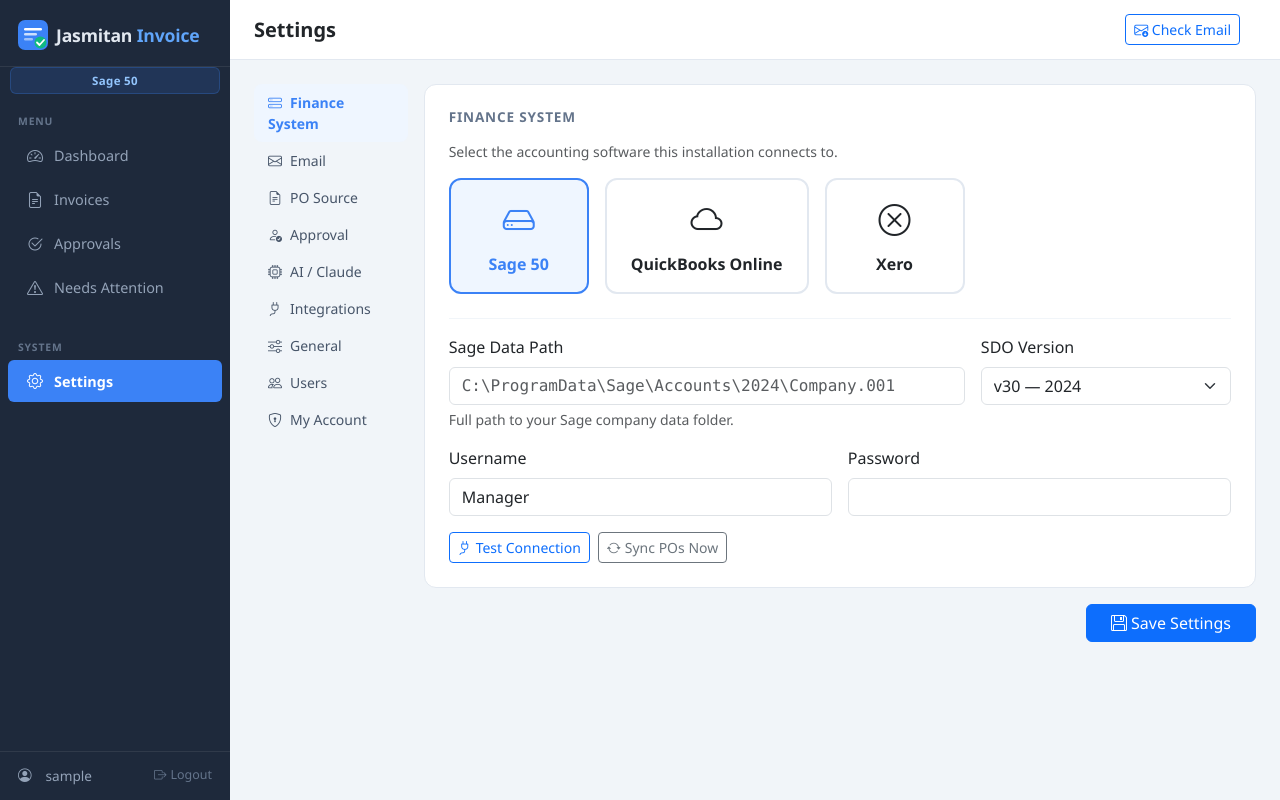
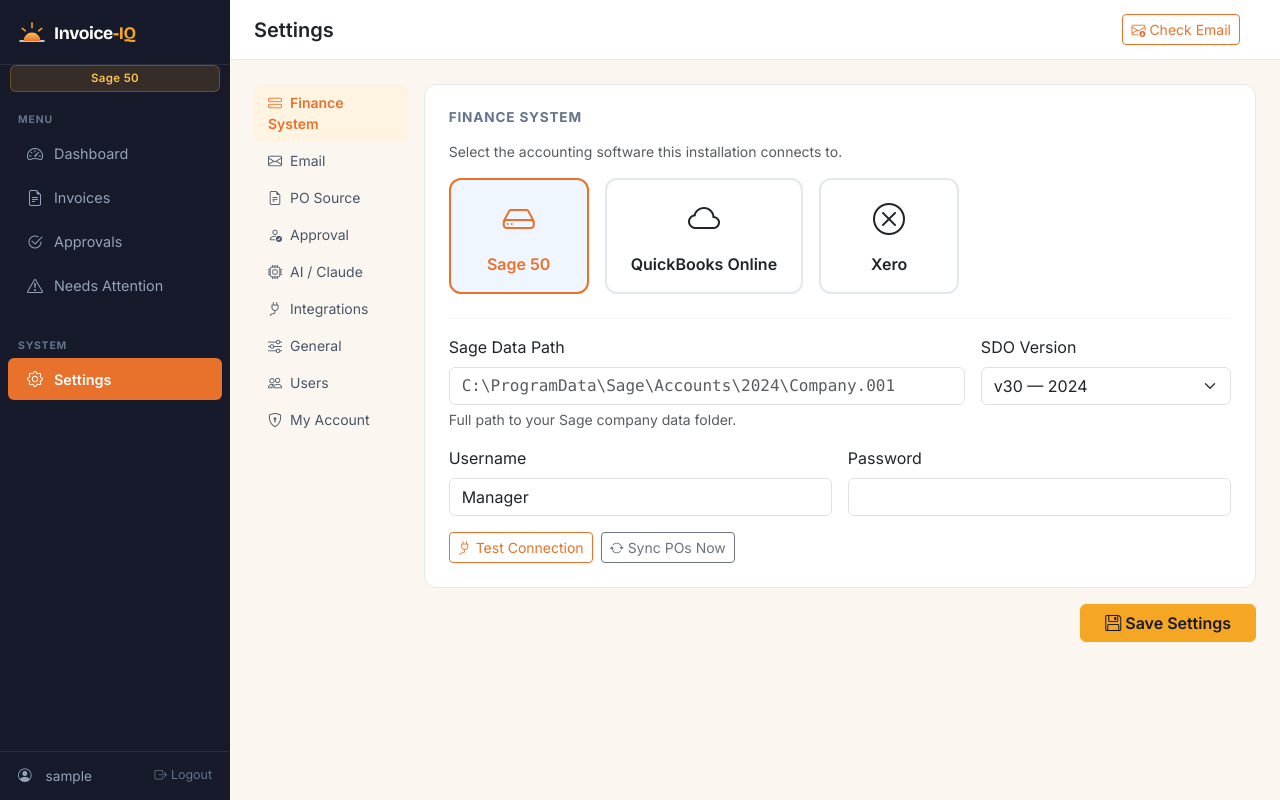
Before and after one commit to Titan-Tim/invoiceiq, a Flask app: page /settings in a window 1280 px wide. Run offline with Flask 3, Linux system fonts and the light colour scheme; the visitor is signed in with stand-in values (Sample User, id 1); data that the repository does not hold is empty; some libraries are stand-ins or nearby versions.

Commit message:
Rebrand to Invoice-IQ (Sol-IQ suite)
Sol-IQ palette (ink sidebar, ember accents, amber primary buttons,
paper background), rising-sun lockup across app/login/wizard/docs
pages, Inter + Bricolage Grotesque typography, Sol-IQ favicon,
Bootstrap primary overrides. Display strings Jasmitan Invoice ->
Invoice-IQ and Jasmitan Ledger -> Ledger-IQ throughout.

Functional fixes riding along: the Ledger-IQ push default and the
Settings placeholder now point at https://ledger.sol-iq.co.uk (the
old jasmitan.co.uk/ledger URL is dead after the Ledger move); reset
emails send from the verified no-reply@sol-iq.co.uk with APP_URL
defaulting to https://invoice.sol-iq.co.uk.

Co-Authored-By: Claude Fable 5 <noreply@anthropic.com>

```diff
--- a/app.py
+++ b/app.py
@@ -599,7 +599,7 @@ def create_app():
                 _post_to_ledgeriq(inv, settings)
             except Exception as e:
                 app.logger.error(f"LedgerIQ post failed for invoice {inv.id}: {e}")
-                note = f"Jasmitan Ledger post failed: {_friendly_ledgeriq_error(e)}"
+                note = f"Ledger-IQ post failed: {_friendly_ledgeriq_error(e)}"
                 inv.status_message = f"{inv.status_message} | {note}" if inv.status_message else note
 
         _recompute_push_failed(inv, settings)
@@ -658,7 +658,7 @@ def create_app():
         inv = db.get_or_404(Invoice, invoice_id)
         settings = load_settings()
         if not settings.get('integrations', {}).get('ledgeriq', {}).get('enabled'):
-            return jsonify({'error': 'Jasmitan Ledger integration is not enabled in Settings'}), 400
+            return jsonify({'error': 'Ledger-IQ integration is not enabled in Settings'}), 400
         try:
             _post_to_ledgeriq(inv, settings)
             inv.status_message = None
@@ -667,7 +667,7 @@ def create_app():
             return jsonify({'success': True, 'push_failed': inv.push_failed})
         except Exception as e:
             friendly = _friendly_ledgeriq_error(e)
-            inv.status_message = f"Jasmitan Ledger post failed: {friendly}"
+            inv.status_message = f"Ledger-IQ post failed: {friendly}"
             _recompute_push_failed(inv, settings)
             db.session.commit()
             return jsonify({'error': friendly}), 500
@@ -998,27 +998,27 @@ def create_app():
         if not api_key:
             app.logger.warning("RESEND_API_KEY not configured — skipping password reset email")
             return
-        login_url = f"{os.environ.get('APP_URL', 'https://invoice.jasmitan.co.uk')}/login"
+        login_url = f"{os.environ.get('APP_URL', 'https://invoice.sol-iq.co.uk')}/login"
         resp = requests.post(
             "https://api.resend.com/emails",
             headers={"Authorization": f"Bearer {api_key}", "Content-Type": "application/json"},
             json={
-                "from": os.environ.get('EMAIL_FROM', 'Jasmitan Invoice <noreply@smart-iq.co.uk>'),
+                "from": os.environ.get('EMAIL_FROM', 'Invoice-IQ <no-reply@sol-iq.co.uk>'),
                 "to": user.email,
-                "subject": "Your Jasmitan Invoice password has been reset",
+                "subject": "Your Invoice-IQ password has been reset",
                 "html": f"""
                   <div style="font-family:Arial,Helvetica,sans-serif;color:#1e293b;max-width:480px;margin:0 auto;">
                     <h2 style="margin:0 0 12px;">Password reset, {user.name}</h2>
                     <p style="font-size:14px;color:#475569;">
-                      You (or someone on your behalf) requested a password reset for Jasmitan Invoice.
+                      You (or someone on your behalf) requested a password reset for Invoice-IQ.
                       Use the temporary password below to log in — you'll be asked to set your own password right away.
                     </p>
                     <div style="margin:20px 0;padding:16px;background:#f8fafc;border-radius:8px;font-size:14px;">
                       <p style="margin:2px 0;">Email: <strong>{user.email}</strong></p>
                       <p style="margin:2px 0;">Temporary password: <strong style="font-family:monospace;">{temp_password}</strong></p>
                     </div>
-                    <a href="{login_url}" style="display:inline-block;padding:10px 20px;background:#2563eb;color:#ffffff;border-radius:8px;text-decoration:none;font-size:14px;">
-                      Log in to Jasmitan Invoice
+                    <a href="{login_url}" style="display:inline-block;padding:10px 20px;background:#F5A623;color:#171A2B;font-weight:600;border-radius:8px;text-decoration:none;font-size:14px;">
+                      Log in to Invoice-IQ
                     </a>
                     <p style="margin-top:24px;font-size:12px;color:#94a3b8;">
                       If you didn't request this, please contact your administrator immediately.
--- a/src/config_manager.py
+++ b/src/config_manager.py
@@ -57,7 +57,7 @@ DEFAULT_SETTINGS = {
     "integrations": {
         "ledgeriq": {
             "enabled":      False,
-            "api_base_url": "https://jasmitan.co.uk/ledger",
+            "api_base_url": "https://ledger.sol-iq.co.uk",
             "api_key":      ""
         }
     },
--- a/static/css/app.css
+++ b/static/css/app.css
@@ -1,18 +1,23 @@
 /* ============================================================
-   Jasmitan Invoice — Global Styles
+   Invoice-IQ — Global Styles
    ============================================================ */
 
+@import url('https://fonts.googleapis.com/css2?family=Bricolage+Grotesque:opsz,wght@12..96,700&family=Inter:wght@400;500;600;700&display=swap');
+
+/* Sol-IQ brand tokens (rebrand brief §4; canonical source: sol-iq-hub repo) */
 :root {
   --sidebar-width: 230px;
-  --sidebar-bg: #1e293b;
-  --sidebar-hover: #334155;
-  --sidebar-active: #3b82f6;
+  --sidebar-bg: #171A2B;       /* ink */
+  --sidebar-hover: #3A3F58;    /* ink-soft */
+  --sidebar-active: #E8722C;   /* ember */
   --topbar-h: 60px;
-  --accent: #3b82f6;
+  --accent: #E8722C;           /* ember */
+  --accent-tint: #FFF4E1;      /* pale dawn */
+  --sol: #F5A623;              /* sun amber */
   --success: #10b981;
   --warning: #f59e0b;
   --danger: #ef4444;
-  --body-bg: #f1f5f9;
+  --body-bg: #FBF7F0;          /* paper */
   --card-bg: #ffffff;
   --text-muted: #64748b;
 }
@@ -20,7 +25,7 @@
 /* ---- Layout ---- */
 
 * { box-sizing: border-box; }
-body { background: var(--body-bg); font-family: 'Segoe UI', system-ui, sans-serif; margin: 0; }
+body { background: var(--body-bg); font-family: 'Inter', 'Segoe UI', system-ui, sans-serif; margin: 0; }
 
 #app-wrapper { min-height: 100vh; }
 
@@ -48,8 +53,8 @@ body { background: var(--body-bg); font-family: 'Segoe UI', system-ui, sans-seri
   border-bottom: 1px solid rgba(255,255,255,0.08);
 }
 .sidebar-brand i { font-size: 1.3rem; color: var(--accent); }
-.brand-text { font-size: 1.1rem; font-weight: 600; color: #e2e8f0; letter-spacing: -0.01em; }
-.brand-text strong { color: #60a5fa; font-weight: 800; }
+.brand-text { font-family: 'Bricolage Grotesque', 'Inter', sans-serif; font-size: 1.1rem; font-weight: 700; color: #ffffff; letter-spacing: -0.02em; }
+.brand-text strong { color: var(--sol); font-weight: 800; }
 
 .sidebar-section-label {
   font-size: 0.65rem;
@@ -77,14 +82,14 @@ body { background: var(--body-bg); font-family: 'Segoe UI', system-ui, sans-seri
 .sidebar-system-badge {
   margin: 0 10px 6px;
   padding: 4px 10px;
-  background: rgba(59,130,246,0.15);
-  color: #93c5fd;
+  background: rgba(245,166,35,0.14);
+  color: #FFC24B;
   border-radius: 6px;
   font-size: 0.72rem;
   font-weight: 600;
   letter-spacing: 0.03em;
   text-align: center;
-  border: 1px solid rgba(59,130,246,0.25);
+  border: 1px solid rgba(245,166,35,0.28);
 }
 
 .sidebar-footer {
@@ -321,7 +326,7 @@ body { background: var(--body-bg); font-family: 'Segoe UI', system-ui, sans-seri
   font-size: 0.875rem;
 }
 .settings-nav .nav-link.active {
-  background: #eff6ff;
+  background: var(--accent-tint);
   color: var(--accent);
   font-weight: 600;
 }
@@ -347,7 +352,7 @@ body { background: var(--body-bg); font-family: 'Segoe UI', system-ui, sans-seri
 }
 .login-logo {
   width: 64px; height: 64px;
-  background: var(--accent);
+  background: #FFE9C7;
   border-radius: 16px;
   display: flex; align-items: center; justify-content: center;
   font-size: 1.8rem;
@@ -398,12 +403,12 @@ body { background: var(--body-bg); font-family: 'Segoe UI', system-ui, sans-seri
 .drop-zone:hover,
 .drop-zone.drag-over {
   border-color: var(--accent);
-  background: #eff6ff;
+  background: var(--accent-tint);
 }
-.drop-zone.drag-over { box-shadow: 0 0 0 4px rgba(59,130,246,.12); }
+.drop-zone.drag-over { box-shadow: 0 0 0 4px rgba(245,166,35,.18); }
 .drop-zone-icon {
   width: 44px; height: 44px; border-radius: 10px;
-  background: #eff6ff; color: var(--accent);
+  background: var(--accent-tint); color: var(--accent);
   display: flex; align-items: center; justify-content: center;
   font-size: 1.3rem; flex-shrink: 0;
   transition: background .2s;
@@ -491,3 +496,21 @@ body { background: var(--body-bg); font-family: 'Segoe UI', system-ui, sans-seri
   .content-body { padding-left: 12px; padding-right: 12px; }
 }
 .discrepancy-item { background: #fff7ed; border-left: 3px solid var(--warning); padding: 6px 10px; border-radius: 0 6px 6px 0; font-size: 0.8rem; margin-bottom: 4px; }
+
+/* ---- Bootstrap accent overrides (Sol-IQ) ---- */
+
+.btn-primary {
+  --bs-btn-bg: #F5A623; --bs-btn-border-color: #F5A623; --bs-btn-color: #171A2B;
+  --bs-btn-hover-bg: #D6871A; --bs-btn-hover-border-color: #D6871A; --bs-btn-hover-color: #171A2B;
+  --bs-btn-active-bg: #D6871A; --bs-btn-active-border-color: #D6871A; --bs-btn-active-color: #171A2B;
+  --bs-btn-disabled-bg: #F5A623; --bs-btn-disabled-border-color: #F5A623; --bs-btn-disabled-color: #171A2B;
+  font-weight: 600;
+}
+.btn-outline-primary {
+  --bs-btn-color: #E8722C; --bs-btn-border-color: #E8722C;
+  --bs-btn-hover-bg: #E8722C; --bs-btn-hover-border-color: #E8722C; --bs-btn-hover-color: #fff;
+  --bs-btn-active-bg: #E8722C; --bs-btn-active-border-color: #E8722C; --bs-btn-active-color: #fff;
+}
+.text-primary { color: #E8722C !important; }
+a { color: #C95E1F; }
+a:hover { color: #E8722C; }
--- a/static/js/app.js
+++ b/static/js/app.js
@@ -1,5 +1,5 @@
 /* ============================================================
-   Jasmitan Invoice — Global JS
+   Invoice-IQ — Global JS
    ============================================================ */
 
 // ---- Mobile nav ----
--- a/templates/base.html
+++ b/templates/base.html
@@ -3,9 +3,12 @@
 <head>
   <meta charset="UTF-8">
   <meta name="viewport" content="width=device-width, initial-scale=1.0">
-  <title>{% block title %}Jasmitan Invoice{% endblock %} — {{ finance_system_name }}</title>
+  <title>{% block title %}Invoice-IQ{% endblock %} — {{ finance_system_name }}</title>
   <link href="https://cdn.jsdelivr.net/npm/bootstrap@5.3.2/dist/css/bootstrap.min.css" rel="stylesheet">
   <link href="https://cdn.jsdelivr.net/npm/bootstrap-icons@1.11.3/font/bootstrap-icons.min.css" rel="stylesheet">
+  <link rel="icon" href="{{ url_for('static', filename='favicon.svg') }}" type="image/svg+xml">
+  <link rel="icon" href="{{ url_for('static', filename='favicon.ico') }}" sizes="32x32">
+  <meta name="theme-color" content="#F5A623">
   <link href="{{ url_for('static', filename='css/app.css') }}" rel="stylesheet">
   <script>
     // Path prefix when served behind the portal proxy (e.g. "/invoice"); "" standalone.
@@ -32,18 +35,22 @@
   <!-- Sidebar -->
   <nav id="sidebar">
     <div class="sidebar-brand">
-      <svg width="30" height="30" viewBox="0 0 30 30" fill="none" xmlns="http://www.w3.org/2000/svg" class="me-2 flex-shrink-0">
-        <!-- Document body -->
-        <rect width="30" height="30" rx="7" fill="#3b82f6"/>
-        <!-- Invoice row lines -->
-        <rect x="6" y="8"  width="18" height="2.5" rx="1.25" fill="white"/>
-        <rect x="6" y="13" width="13" height="2.5" rx="1.25" fill="rgba(255,255,255,0.75)"/>
-        <rect x="6" y="18" width="9"  height="2.5" rx="1.25" fill="rgba(255,255,255,0.5)"/>
-        <!-- Smart-check mark bottom-right -->
-        <circle cx="22.5" cy="22.5" r="6" fill="#10b981"/>
-        <polyline points="19,22.5 21.5,25 26,20" stroke="white" stroke-width="1.8" stroke-linecap="round" stroke-linejoin="round" fill="none"/>
+      <svg width="28" height="28" viewBox="0 0 40 40" fill="none" xmlns="http://www.w3.org/2000/svg" class="me-2 flex-shrink-0">
+        <defs>
+          <linearGradient id="iiq-sun" x1="0" y1="0" x2="0" y2="1">
+            <stop offset="0%" stop-color="#FFC24B"/>
+            <stop offset="100%" stop-color="#E8722C"/>
+          </linearGradient>
+        </defs>
+        <line x1="3" y1="30" x2="37" y2="30" stroke="#FFFFFF" stroke-width="2.4" stroke-linecap="round"/>
+        <path d="M8 30a12 12 0 0 1 24 0" fill="url(#iiq-sun)"/>
+        <g stroke="#F5A623" stroke-width="2.2" stroke-linecap="round">
+          <line x1="20" y1="4" x2="20" y2="11"/>
+          <line x1="6" y1="12" x2="10.5" y2="15.5"/>
+          <line x1="34" y1="12" x2="29.5" y2="15.5"/>
+        </g>
       </svg>
-      <span class="brand-text">Jasmitan <strong>Invoice</strong></span>
+      <span class="brand-text">Invoice<strong>-IQ</strong></span>
     </div>
     <div class="sidebar-system-badge">{{ finance_system_name }}</div>
     <div class="sidebar-section-label">MENU</div>
--- a/templates/invoice_detail.html
+++ b/templates/invoice_detail.html
@@ -425,7 +425,7 @@ function renderActions(data) {
   }
   if (['matched','partial_match','approved'].includes(status)) {
     html += `<button class="btn btn-primary" onclick="postToFinance()"><i class="bi bi-cloud-upload me-1"></i>Post to Finance</button>`;
-    html += `<button class="btn btn-outline-primary" onclick="postToLedgerIQ()"><i class="bi bi-journal-text me-1"></i>Post to Jasmitan Ledger</button>`;
+    html += `<button class="btn btn-outline-primary" onclick="postToLedgerIQ()"><i class="bi bi-journal-text me-1"></i>Post to Ledger-IQ</button>`;
   }
   html += `<button class="btn btn-outline-danger" onclick="deleteInvoice()"><i class="bi bi-trash me-1"></i>Delete</button>`;
   btns.innerHTML = html;
@@ -434,7 +434,7 @@ function renderActions(data) {
   if (data.push_failed) {
     banner.style.display = '';
     document.getElementById('needs-attention-text').textContent =
-      data.status_message || 'A push to Finance or Jasmitan Ledger failed — see Activity Log below.';
+      data.status_message || 'A push to Finance or Ledger-IQ failed — see Activity Log below.';
   } else {
     banner.style.display = 'none';
   }
@@ -504,7 +504,7 @@ async function postToLedgerIQ() {
   const btn = document.querySelector('[onclick="postToLedgerIQ()"]');
   if (btn) { btn.disabled=true; btn.innerHTML='<i class="bi bi-arrow-repeat spinning me-1"></i>Posting…'; }
   const r = await fetch(`/api/invoices/${invoiceId}/post-to-ledgeriq`,{method:'POST'}).then(r=>r.json());
-  if (r.success) { showToast('Posted to Jasmitan Ledger','success'); loadInvoice(); }
+  if (r.success) { showToast('Posted to Ledger-IQ','success'); loadInvoice(); }
   else { showToast(r.error||'Post failed','danger'); loadInvoice(); }
 }
 
--- a/templates/invoices.html
+++ b/templates/invoices.html
@@ -19,7 +19,7 @@
 
 <!-- Filter bar -->
 <div id="needs-attention-pill" class="alert alert-warning d-flex align-items-center justify-content-between py-2 px-3 mb-3" style="display:none">
-  <span><i class="bi bi-exclamation-triangle-fill me-1"></i>Showing only invoices that need attention (a Finance or Jasmitan Ledger push failed)</span>
+  <span><i class="bi bi-exclamation-triangle-fill me-1"></i>Showing only invoices that need attention (a Finance or Ledger-IQ push failed)</span>
   <a href="{{ url_for('invoices') }}" class="btn btn-sm btn-outline-secondary">Clear filter</a>
 </div>
 <div class="filter-bar">
--- a/templates/settings.html
+++ b/templates/settings.html
@@ -350,7 +350,7 @@
         </div>
         <div class="col-md-8">
           <label class="form-label">LedgerIQ base URL</label>
-          <input type="text" class="form-control font-monospace" id="ledgeriq-base-url" placeholder="https://jasmitan.co.uk/ledger">
+          <input type="text" class="form-control font-monospace" id="ledgeriq-base-url" placeholder="https://ledger.sol-iq.co.uk">
         </div>
         <div class="col-md-8">
           <label class="form-label">API key</label>
@@ -387,7 +387,7 @@
       <div class="d-flex align-items-center justify-content-between mb-3">
         <div>
           <h6 class="mb-1">Users</h6>
-          <p class="text-muted small mb-0">People who can sign in to Jasmitan Invoice.</p>
+          <p class="text-muted small mb-0">People who can sign in to Invoice-IQ.</p>
         </div>
         <button class="btn btn-primary btn-sm" id="btn-add-user">
           <i class="bi bi-plus me-1"></i>Add User
@@ -443,7 +443,7 @@
     <!-- ======================== MY ACCOUNT ======================== -->
     <div class="settings-section d-none" id="tab-account">
       <h6>Change Password</h6>
-      <p class="text-muted small mb-3">Update the password you use to sign in to Jasmitan Invoice.</p>
+      <p class="text-muted small mb-3">Update the password you use to sign in to Invoice-IQ.</p>
       <div class="row g-3" style="max-width:480px;">
         <div class="col-12">
           <label class="form-label">Current Password</label>
```
Also changed, not shown: templates/forgot_password.html (+8 -7 lines), templates/login.html (+8 -7 lines), templates/privacy.html (+9 -9 lines), templates/terms.html (+9 -9 lines), templates/wizard.html (+15 -17 lines), static/favicon.ico (added), static/favicon.svg (added).
